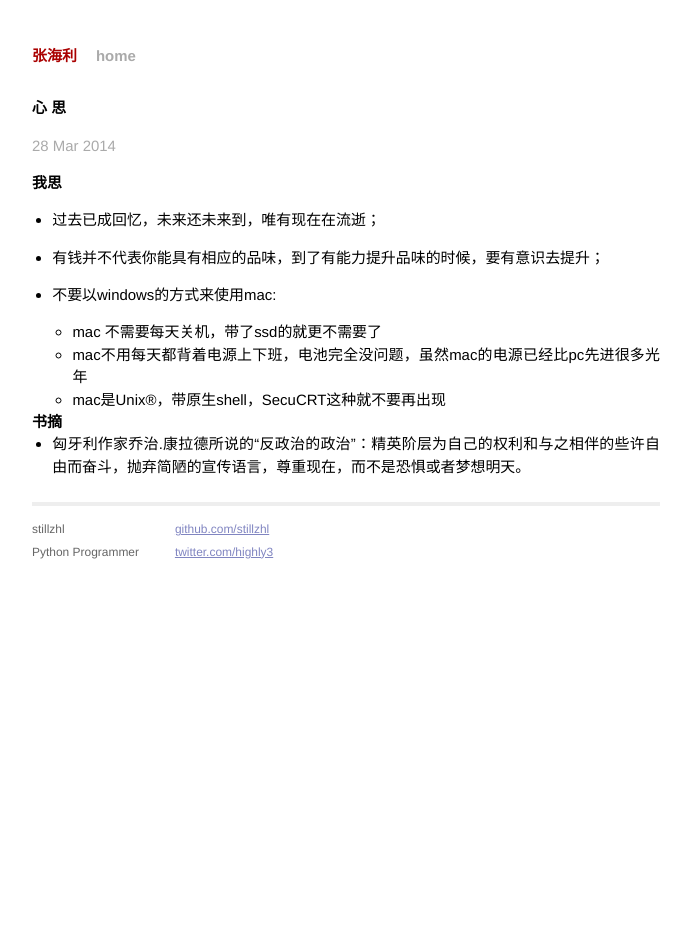
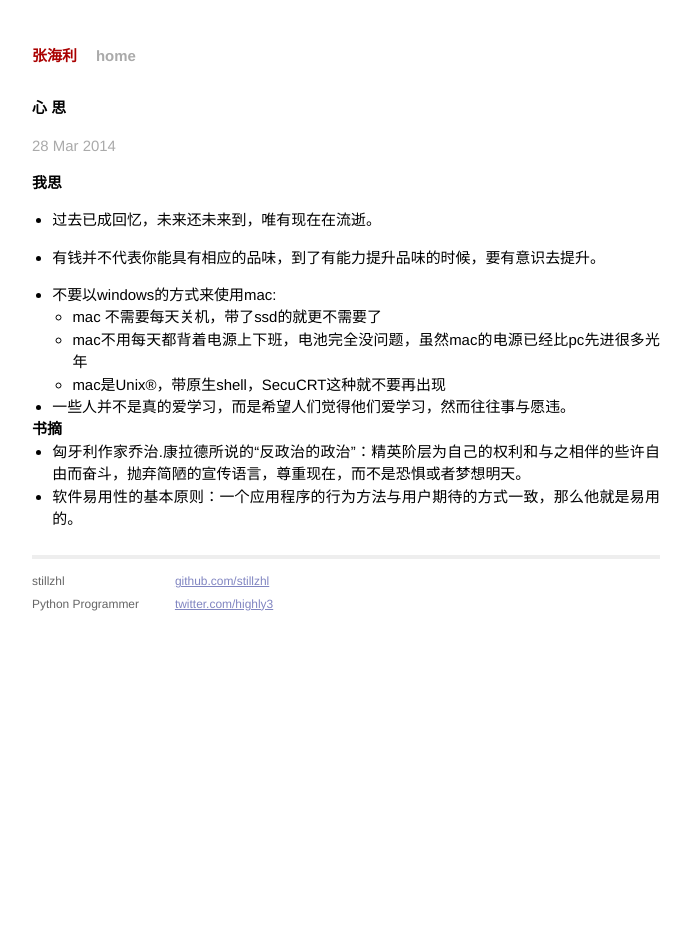
Before and after one commit to stillzhl/stillzhl.github.io, a Jekyll site: the page built from _posts/2014-03-28-thought.md, in a window 1280 px wide. Shown: the whole page, without its empty margins (294-985 px from the left). Built offline with Jekyll 4.4.1, drawn with Linux system fonts in a browser that asks for light colours; Markdown is read by kramdown in place of the engine named in the settings.

Commit message:
update thought

```diff
--- a/_posts/2014-03-28-thought.md
+++ b/_posts/2014-03-28-thought.md
@@ -6,16 +6,19 @@ title: 心 思
 
 #### 我思
 
-- 过去已成回忆，未来还未来到，唯有现在在流逝；
+- 过去已成回忆，未来还未来到，唯有现在在流逝。
 
-- 有钱并不代表你能具有相应的品味，到了有能力提升品味的时候，要有意识去提升；
+- 有钱并不代表你能具有相应的品味，到了有能力提升品味的时候，要有意识去提升。
 
 - 不要以windows的方式来使用mac:
     - mac 不需要每天关机，带了ssd的就更不需要了
     - mac不用每天都背着电源上下班，电池完全没问题，虽然mac的电源已经比pc先进很多光年
     - mac是Unix®，带原生shell，SecuCRT这种就不要再出现
 
+- 一些人并不是真的爱学习，而是希望人们觉得他们爱学习，然而往往事与愿违。
+
 
 #### 书摘
 
 - 匈牙利作家乔治.康拉德所说的“反政治的政治”：精英阶层为自己的权利和与之相伴的些许自由而奋斗，抛弃简陋的宣传语言，尊重现在，而不是恐惧或者梦想明天。
+- 软件易用性的基本原则：一个应用程序的行为方法与用户期待的方式一致，那么他就是易用的。
```
